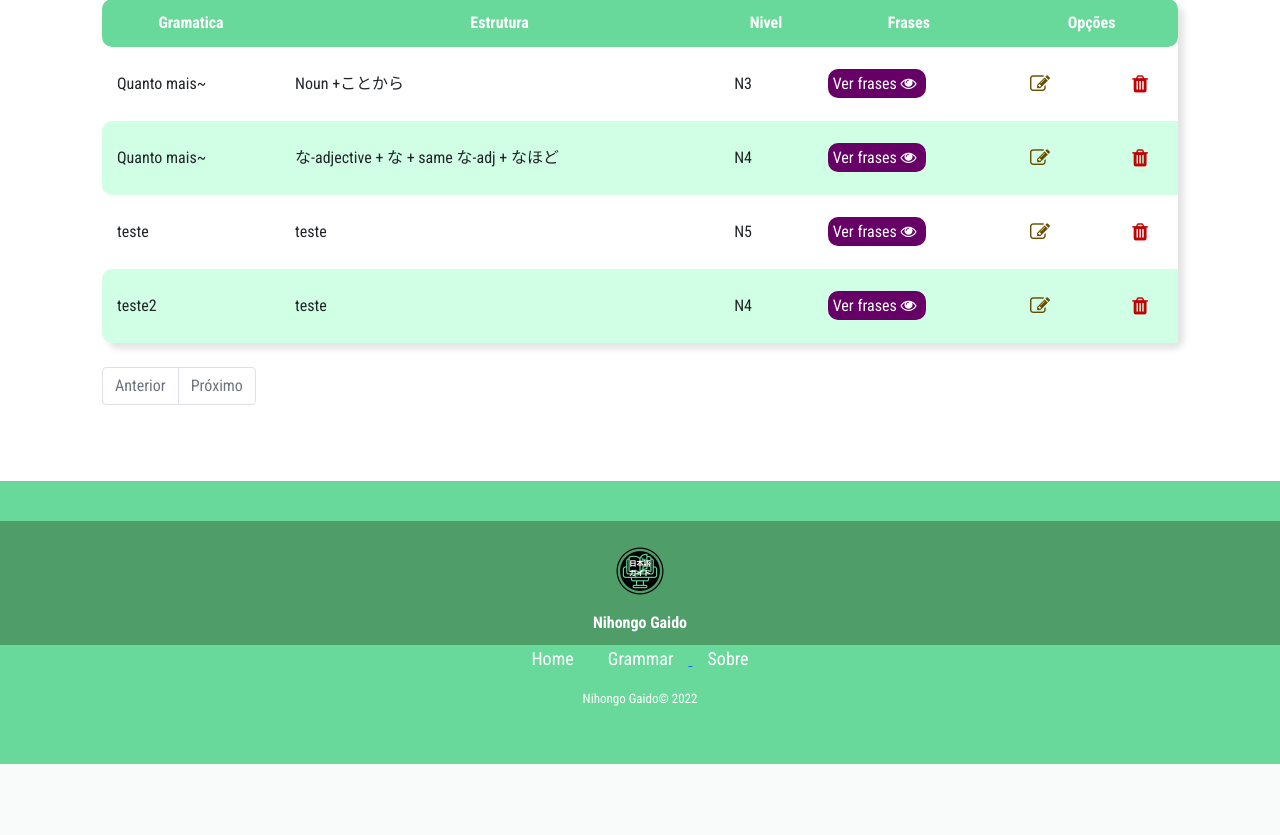
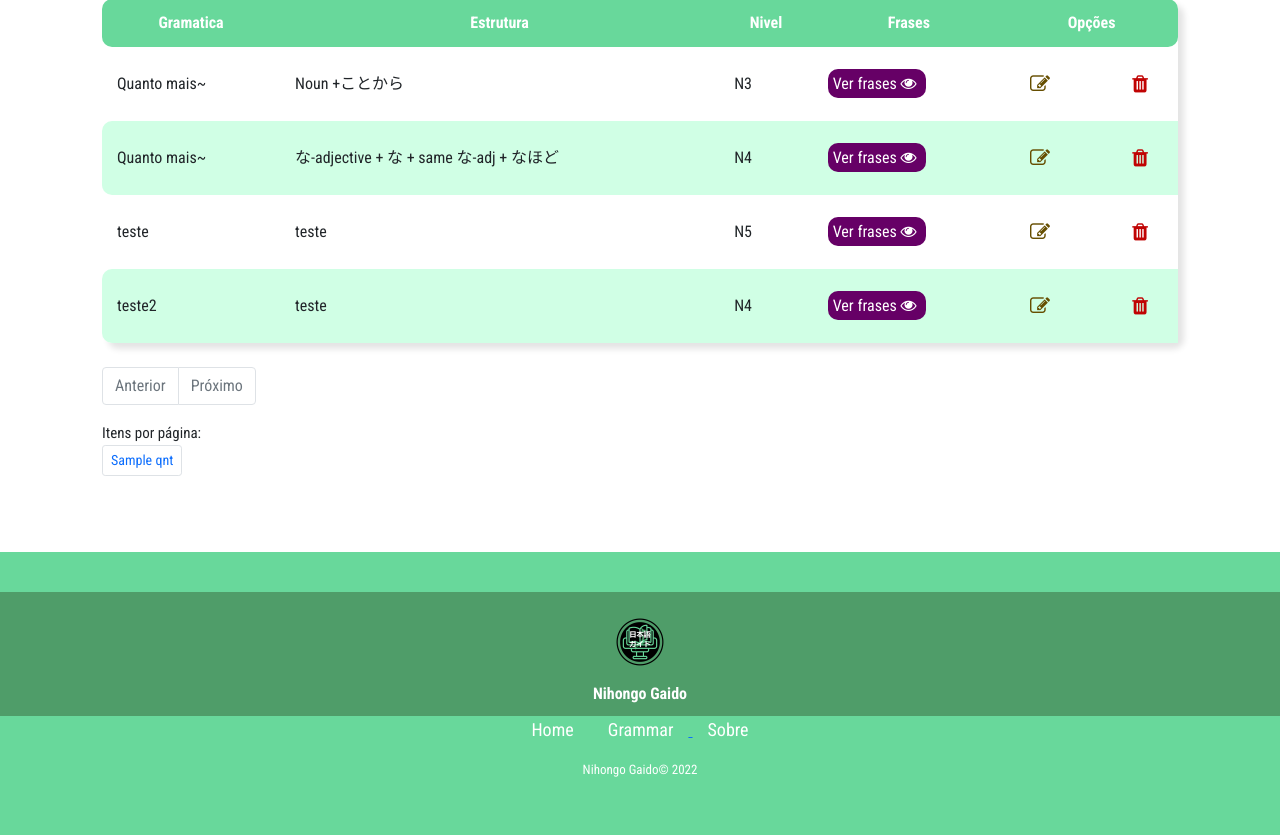
Before and after one commit to Renildo15/Nihongo-Gaido, a Django app: template src/grammar_app/templates/grammar_list.html in a window 1280 px wide. Shown: the part 319-1154 px from the top of the page. Before the commit the page ends 1083 px from the top, so only its background shows below. Run offline with Django 4.2, Linux system fonts and the light colour scheme; data comes from the database, SQL or seed files in the repository; tables that the repository leaves empty hold one stand-in row (values such as "Sample post"); the template is opened without the code that fills it: values that come from a table or form of the project are taken from there, most other values are stand-ins (such as "Sample title", 1, 10 or a date in 2020); some web fonts are replaced.

Commit message:
Finalizando paginação do grammar_app #26

```diff
--- a/src/grammar_app/templates/grammar_list.html
+++ b/src/grammar_app/templates/grammar_list.html
@@ -68,7 +68,7 @@
         <ul class="pagination">
           {% if grammar.has_previous %}
             <li class="page-item">
-                <a class="page-link" href="{% url 'grammar:grammar_list'%}?page={{grammar.previous_page_number}}" tabindex="-1" aria-disabled="true">Anterior</a>
+                <a class="page-link" href="{% url 'grammar:grammar_list'%}?limit{{qnt_pagina}}&page={{grammar.previous_page_number}}" tabindex="-1" aria-disabled="true">Anterior</a>
             </li>
           {% else %}
             <li class="page-item disabled">
@@ -83,7 +83,7 @@
                 </li>
             {% else %}
               <li class="page-item">
-                <a class="page-link" href="{% url 'grammar:grammar_list' %}?page={{num}}">{{num}}</a>
+                <a class="page-link" href="{% url 'grammar:grammar_list' %}?limit{{qnt_pagina}}&page={{num}}">{{num}}</a>
               </li>
             {% endif %}
 
@@ -92,7 +92,7 @@
 
           {% if grammar.has_next %}
             <li class="page-item">
-              <a class="page-link" href="{% url 'grammar:grammar_list'%}?page={{grammar.next_page_number}}">Próximo</a>
+              <a class="page-link" href="{% url 'grammar:grammar_list'%}?limit{{qnt_pagina}}&page={{grammar.next_page_number}}">Próximo</a>
             </li>
           {% else %}
             <li class="page-item disabled">
@@ -100,6 +100,19 @@
             </li>
           {% endif %}
 
+        </ul>
+      </div>
+
+      <div class="qtn-itens">
+        <span>Itens por página:</span>
+        <ul class="pagination pagination-sm">
+          {% for qnt in quantidade_por_pagina %}
+            {% if qnt == qnt_pagina %}
+              <li class="page-item active"><a class="page-link" href="#">{{qnt}}</a></li>
+            {% else %}
+              <li class="page-item"><a class="page-link" href="{% url 'grammar:grammar_list'%}?limit={{qnt}}">{{qnt}}</a></li>
+            {% endif %}
+          {% endfor %}
         </ul>
       </div>
     </div>
--- a/src/grammar_app/views.py
+++ b/src/grammar_app/views.py
@@ -30,6 +30,8 @@ def grammar_list(request):
         page = grammar_paginator.page(1)
 
     context = {
+        'quantidade_por_pagina':['3','5','10','15'],
+        'qnt_pagina': parametro_limit,
         'grammar': page,
     }
 
```
